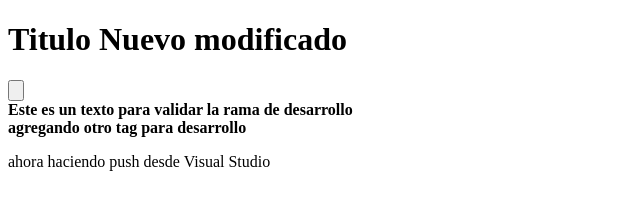
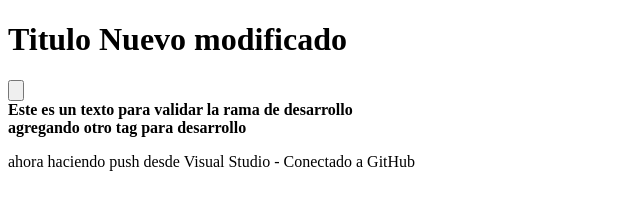
Before and after one commit to darwinsg/hello-world-git, a plain HTML site: page index.html in a window 1280 px wide. Shown: the whole page, without its empty margins (0-640 px from the left). Drawn offline with Linux system fonts and the light colour scheme.

Commit message:
VS Conectado a GitHub

```diff
--- a/index.html
+++ b/index.html
@@ -22,7 +22,7 @@
     </div>
 
     <div>
-        <p>ahora haciendo push desde Visual Studio</p>
+        <p>ahora haciendo push desde Visual Studio - Conectado a GitHub</p>
     </div>
 </body>
 </html>
```
